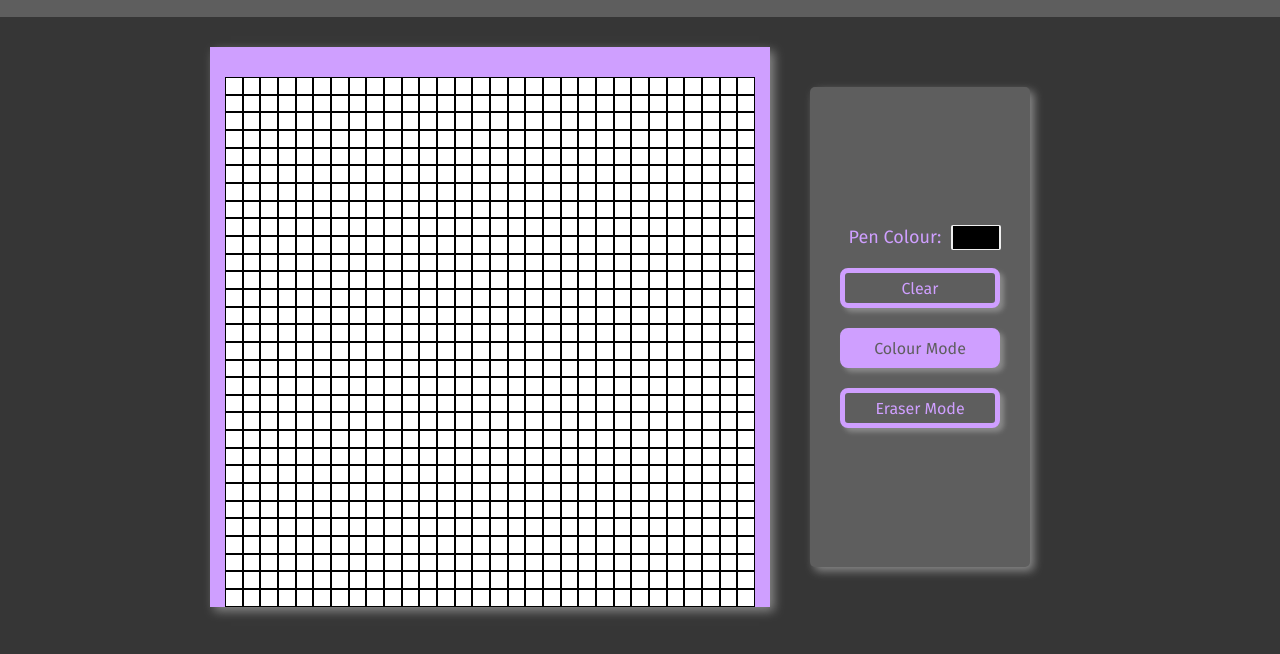
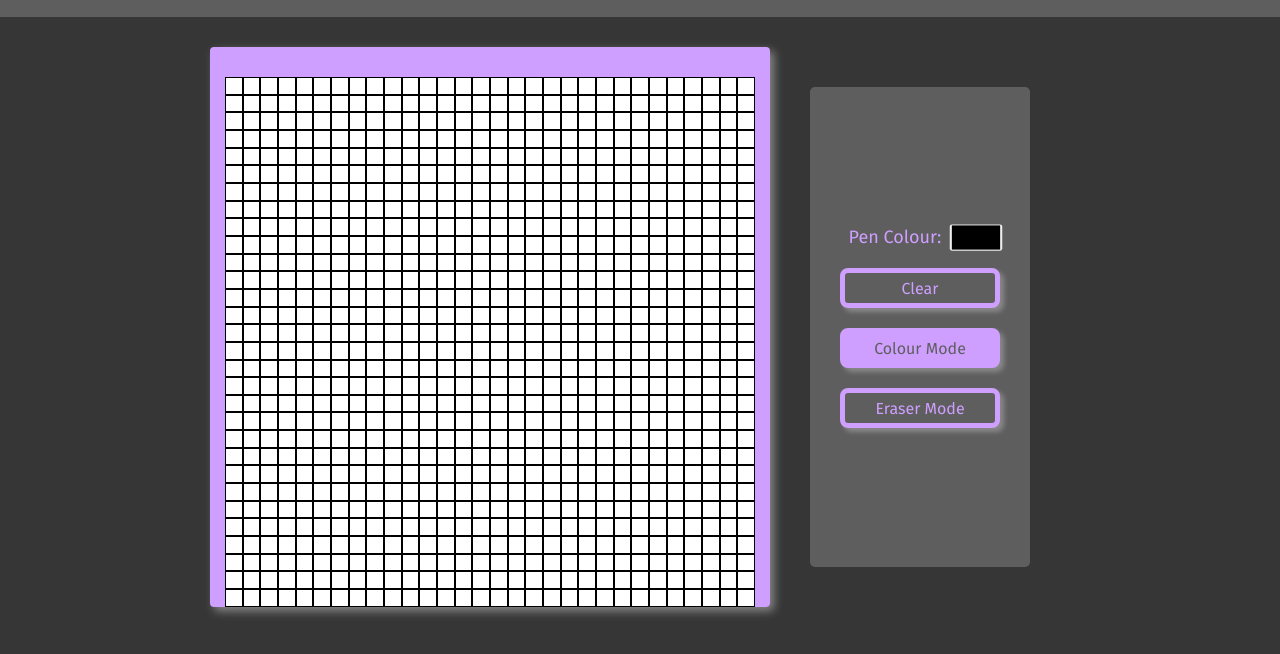
Before and after one commit to alicia-kee/etch-a-sketch, a plain HTML site: page index.html in a window 1280 px wide. In both pictures the pointer is over the input 976 px from the left and 361 px from the top of the page. Shown: the part 124-778 px from the top of the page. Drawn offline with Linux system fonts and the light colour scheme; a web font is replaced by a local one.

Commit message:
Hover now raises button

```diff
--- a/style.css
+++ b/style.css
@@ -39,6 +39,7 @@ body{
     height: 500px;
     border: 30px solid #CF9FFF;
     box-shadow: 4px 4px 10px #898989;
+    border-radius: 4px;
 
     display:flex;
     flex-wrap: wrap;
@@ -65,7 +66,6 @@ body{
 
 .sidebar{
     background-color: #5e5e5e;
-    box-shadow: 4px 4px 10px #898989;
     border-radius: 5px;
     margin: 40px;
     padding: 20px;
@@ -77,10 +77,10 @@ body{
     max-width: 200px;
 }
 
-button:hover{
+button:hover,
+input[type='color']:hover{
     cursor: pointer;
-    background-color: #CF9FFF;
-    color: #5e5e5e;
+    transform: scale(1.05); /*box expands a little*/
 }
 
 button{
```
